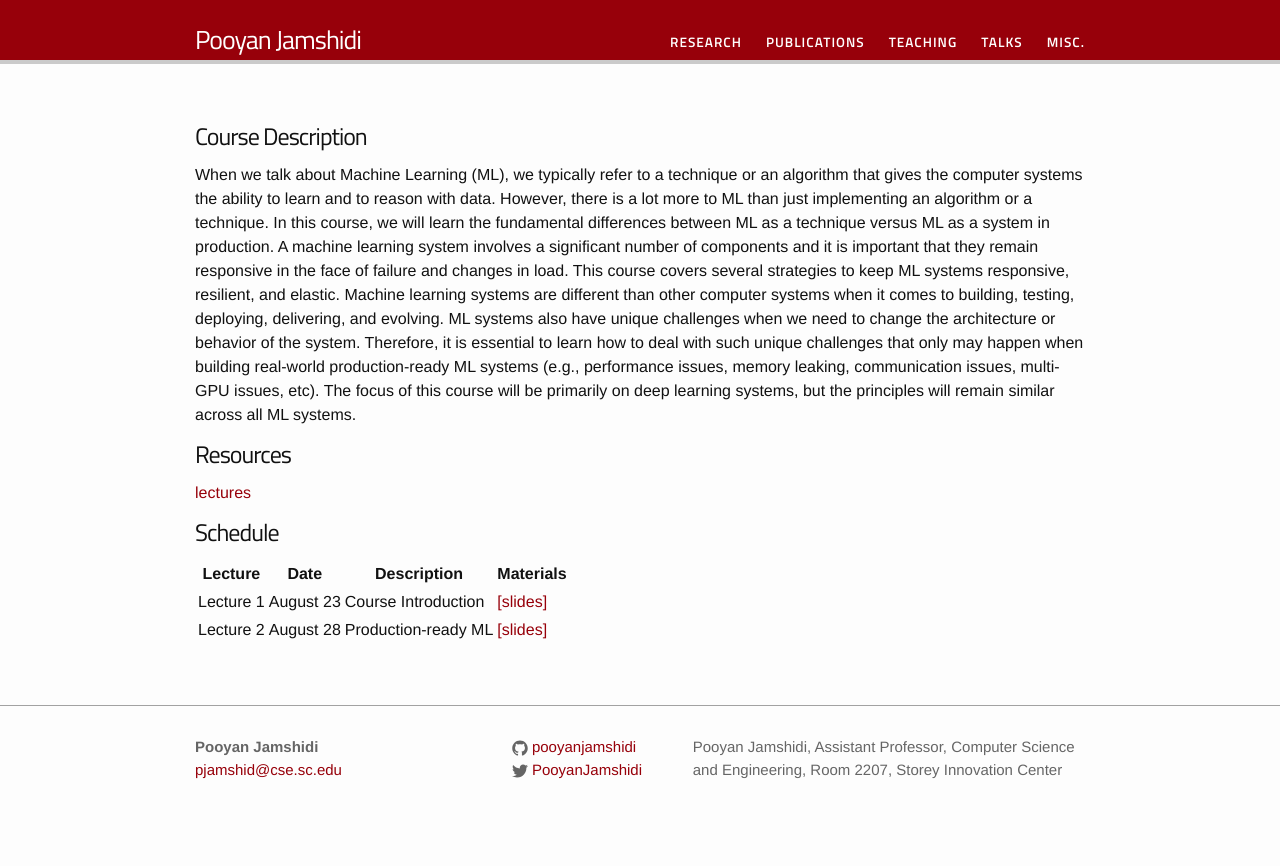
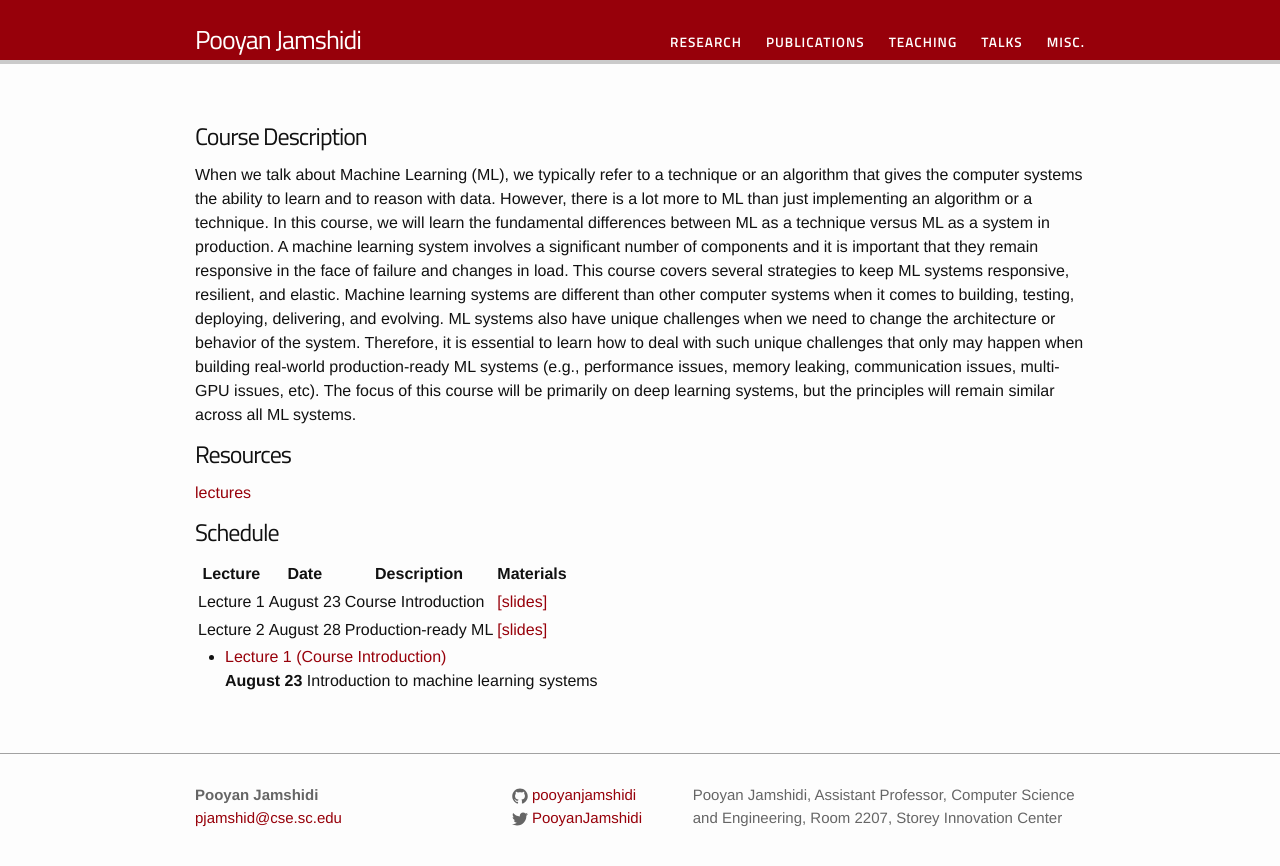
Before and after one commit to pooyanjamshidi/pooyanjamshidi.github.io, a Jekyll site: the page built from pages/mls.md, in a window 1280 px wide. Shown: the top 866 px of the page. Built offline with Jekyll 4.4.1, drawn with Linux system fonts in a browser that asks for light colours; our own code applies the rules of GitHub Pages for plain Markdown files.

Commit message:
test table

```diff
--- a/pages/mls.md
+++ b/pages/mls.md
@@ -20,3 +20,16 @@ When we talk about Machine Learning (ML), we typically refer to a technique or a
 |-------|--------|---------|---------|
 | Lecture 1 | August 23 | Course Introduction  | [[slides]](https://github.com/pooyanjamshidi/mls/tree/master/lectures) |
 | Lecture 2 | August 28 | Production-ready ML | [[slides]](https://github.com/pooyanjamshidi/mls/tree/master/lectures) |
+
+
+<ul id="archive">
+      <li class="archiveposturl">
+        <span><a href="https://github.com/pooyanjamshidi/mls/tree/master/lectures">Lecture 1 (Course Introduction)</a></span><br>
+<span class = "postlower">
+<strong>August 23</strong> Introduction to machine learning systems</span>
+<strong style="font-size:100%; font-family: 'Titillium Web', sans-serif; float:right">
+	<a href="https://github.com/pooyanjamshidi/mls/tree/master/lectures"><i class="fab fa-github"></i></a>&nbsp;&nbsp;
+<a href="https://github.com/pooyanjamshidi/mls/tree/master/lectures"><i class="fas fa-file-pdf"></i></a>
+</strong>
+      </li>
+</ul>
```
